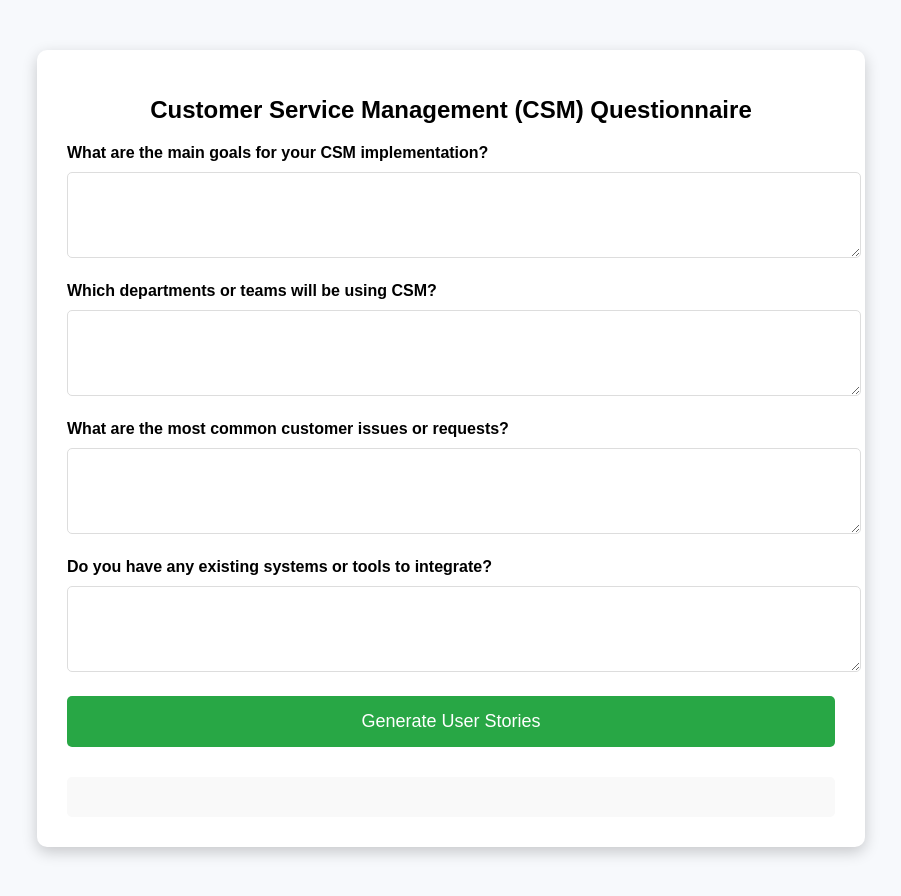
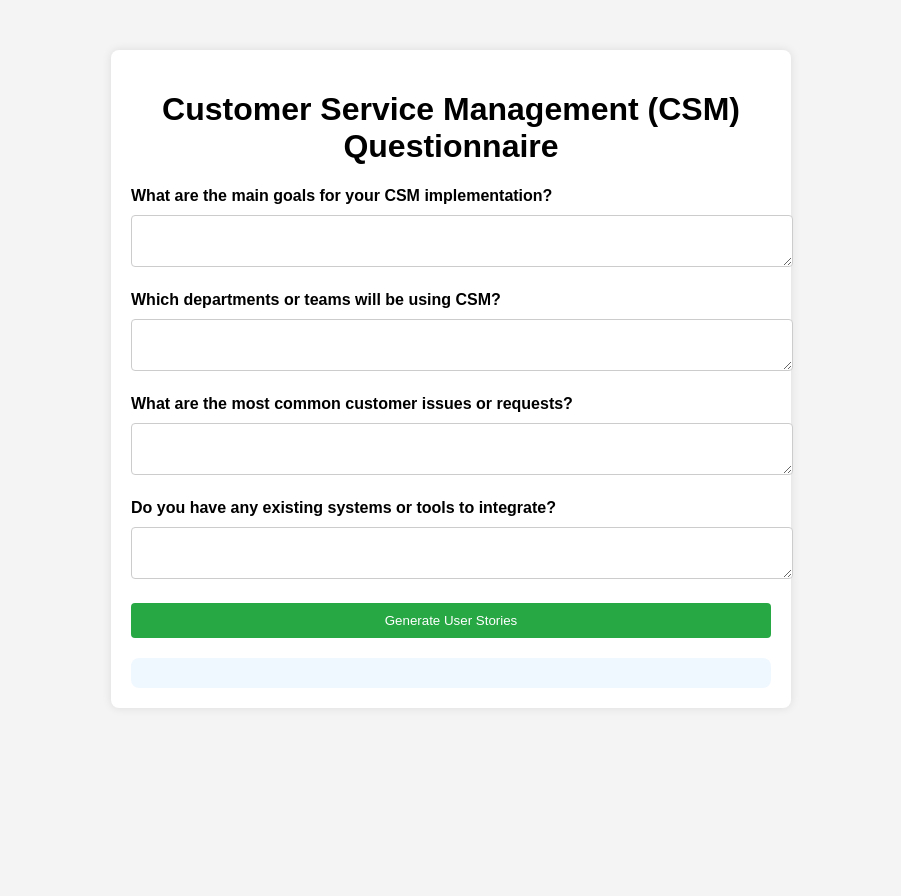
Before and after one commit to budge42/SNIPE, a website: page index.html in a window 1280 px wide. Shown: the whole page, without its empty margins (189-1090 px from the left). After the commit the page ends 800 px from the top, so only its background shows below. Drawn offline with Linux system fonts and the light colour scheme.

Commit message:
Update index.html

```diff
--- a/index.html
+++ b/index.html
@@ -6,69 +6,54 @@
     <title>CSM Implementation Tool</title>
     <style>
         body {
-            font-family: 'Arial', sans-serif;
+            font-family: Arial, sans-serif;
             margin: 0;
             padding: 0;
-            background-color: #f7f9fc;
+            background-color: #f4f4f4;
         }
         .container {
-            width: 60%;
+            width: 50%;
             margin: 50px auto;
-            background-color: white;
-            padding: 30px;
-            border-radius: 10px;
-            box-shadow: 0px 5px 15px rgba(0, 0, 0, 0.2);
+            background: #fff;
+            padding: 20px;
+            box-shadow: 0px 0px 10px rgba(0,0,0,0.1);
+            border-radius: 8px;
         }
         h1 {
             text-align: center;
-            font-size: 24px;
-            margin-bottom: 20px;
+        }
+        form {
+            margin-top: 20px;
         }
         label {
             display: block;
             margin-bottom: 10px;
             font-weight: bold;
         }
-        textarea, input {
+        input, select, textarea {
             width: 100%;
-            padding: 12px;
+            padding: 10px;
             margin-bottom: 20px;
-            border-radius: 5px;
-            border: 1px solid #ddd;
+            border-radius: 4px;
+            border: 1px solid #ccc;
         }
         button {
             width: 100%;
-            padding: 15px;
+            padding: 10px;
             background-color: #28a745;
             color: white;
-            font-size: 18px;
             border: none;
-            border-radius: 5px;
+            border-radius: 4px;
             cursor: pointer;
-            transition: background-color 0.3s ease;
         }
         button:hover {
             background-color: #218838;
         }
         .result {
-            margin-top: 30px;
-            padding: 20px;
-            background-color: #f9f9f9;
-            border-radius: 5px;
-        }
-        .spinner {
-            display: none;
-            width: 50px;
-            height: 50px;
-            border: 5px solid #ddd;
-            border-top: 5px solid #3498db;
-            border-radius: 50%;
-            animation: spin 1s linear infinite;
-            margin: 20px auto;
-        }
-        @keyframes spin {
-            0% { transform: rotate(0deg); }
-            100% { transform: rotate(360deg); }
+            margin-top: 20px;
+            padding: 15px;
+            background-color: #f0f8ff;
+            border-radius: 8px;
         }
     </style>
 </head>
@@ -77,21 +62,20 @@
         <h1>Customer Service Management (CSM) Questionnaire</h1>
         <form id="csmForm">
             <label for="goal">What are the main goals for your CSM implementation?</label>
-            <textarea id="goal" name="goal" rows="4" required></textarea>
+            <textarea id="goal" name="goal" required></textarea>
 
             <label for="teams">Which departments or teams will be using CSM?</label>
-            <textarea id="teams" name="teams" rows="4" required></textarea>
+            <textarea id="teams" name="teams" required></textarea>
 
             <label for="issues">What are the most common customer issues or requests?</label>
-            <textarea id="issues" name="issues" rows="4" required></textarea>
+            <textarea id="issues" name="issues" required></textarea>
 
             <label for="integration">Do you have any existing systems or tools to integrate?</label>
-            <textarea id="integration" name="integration" rows="4"></textarea>
+            <textarea id="integration" name="integration"></textarea>
 
             <button type="submit">Generate User Stories</button>
         </form>
 
-        <div class="spinner" id="loadingSpinner"></div>
         <div id="result" class="result"></div>
     </div>
 
@@ -102,30 +86,32 @@
             const formData = new FormData(event.target);
             const formObject = Object.fromEntries(formData.entries());
 
-            // Show loading spinner
-            document.getElementById('loadingSpinner').style.display = 'block';
-            document.getElementById('result').innerHTML = '';
+            const sections = ['goal', 'teams', 'issues', 'integration'];
+            let resultHTML = '';
 
-            try {
+            // Function to send the request for each section
+            const generateStoriesForSection = async (section) => {
                 const response = await fetch('/api/generate-stories', {
                     method: 'POST',
                     headers: {
                         'Content-Type': 'application/json',
                     },
-                    body: JSON.stringify(formObject),
+                    body: JSON.stringify({ ...formObject, question: section }),
                 });
 
                 if (response.ok) {
                     const result = await response.json();
-                    document.getElementById('result').innerHTML = `<pre>${result.stories}</pre>`;
+                    resultHTML += `<h3>${section}</h3><pre>${result.stories}</pre>`;
+                    document.getElementById('result').innerHTML = resultHTML;
                 } else {
                     const error = await response.json();
                     document.getElementById('result').innerHTML = `Error: ${error.error}`;
                 }
-            } catch (error) {
-                document.getElementById('result').innerHTML = 'Error connecting to the server.';
-            } finally {
-                document.getElementById('loadingSpinner').style.display = 'none';
+            };
+
+            // Generate stories for each section
+            for (const section of sections) {
+                await generateStoriesForSection(section);
             }
         });
     </script>
```
